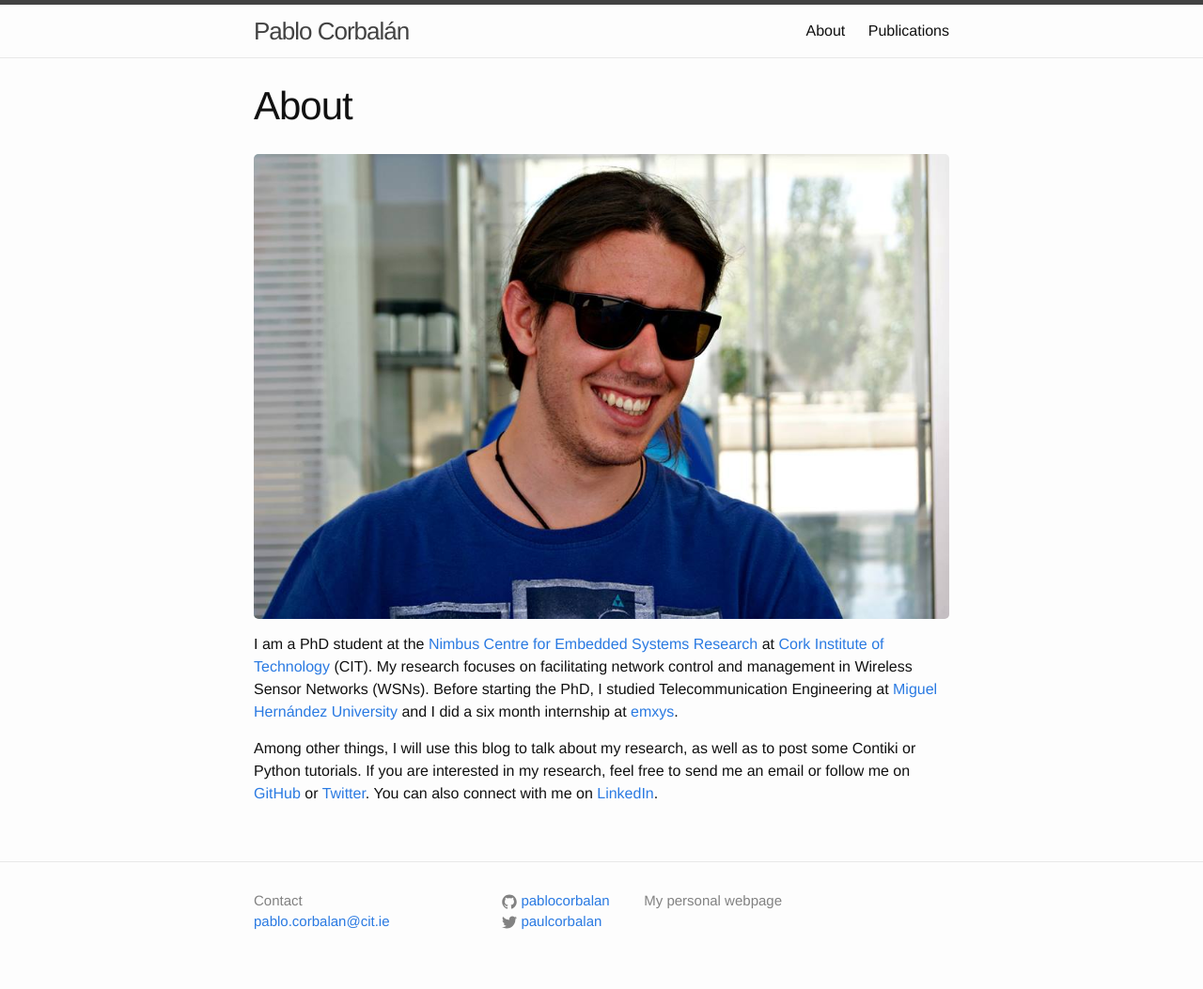
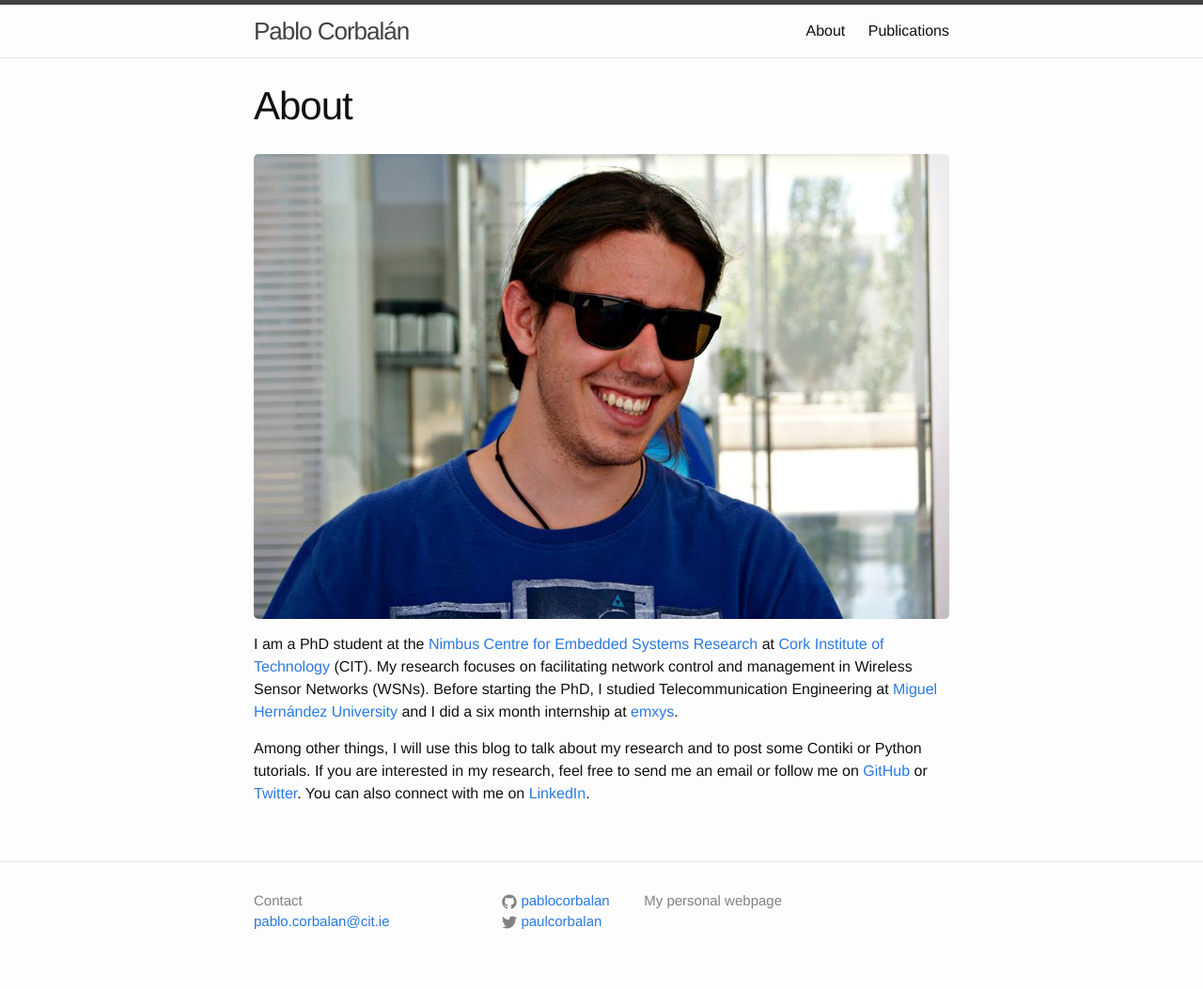
Before and after one commit to pablocorbalan/pablocorbalan.github.io, a Jekyll site: the page built from about.md, in a window 1280 px wide. Shown: the whole page at 94% size. Built offline with Jekyll 4.4.1, drawn with Linux system fonts in a browser that asks for light colours.

Commit message:
Add post.excerpt to index page and correct some grammar in about page

```diff
--- a/about.md
+++ b/about.md
@@ -8,4 +8,4 @@
 
 I am a PhD student at the [Nimbus Centre for Embedded Systems Research](http://nimbus.cit.ie) at [Cork Institute of Technology](http://www.cit.ie) (CIT). My research focuses on facilitating network control and management in Wireless Sensor Networks (WSNs). Before starting the PhD, I studied Telecommunication Engineering at [Miguel Hernández University](http://umh.es) and I did a six month internship at [emxys](http://www.emxys.com).
 
-Among other things, I will use this blog to talk about my research, as well as to post some Contiki or Python tutorials. If you are interested in my research, feel free to send me an email or follow me on [GitHub](https://github.com/pablocorbalan) or [Twitter](https://twitter.com/paulcorbalan). You can also connect with me on [LinkedIn](https://ie.linkedin.com/in/pablocorbalan).
+Among other things, I will use this blog to talk about my research and to post some Contiki or Python tutorials. If you are interested in my research, feel free to send me an email or follow me on [GitHub](https://github.com/pablocorbalan) or [Twitter](https://twitter.com/paulcorbalan). You can also connect with me on [LinkedIn](https://ie.linkedin.com/in/pablocorbalan).
--- a/index.html
+++ b/index.html
@@ -14,6 +14,7 @@
         <h2>
           <a class="post-link" href="{{ post.url | prepend: site.baseurl }}">{{ post.title }}</a>
         </h2>
+        {{ post.excerpt }}
       </li>
     {% endfor %}
   </ul>
```
